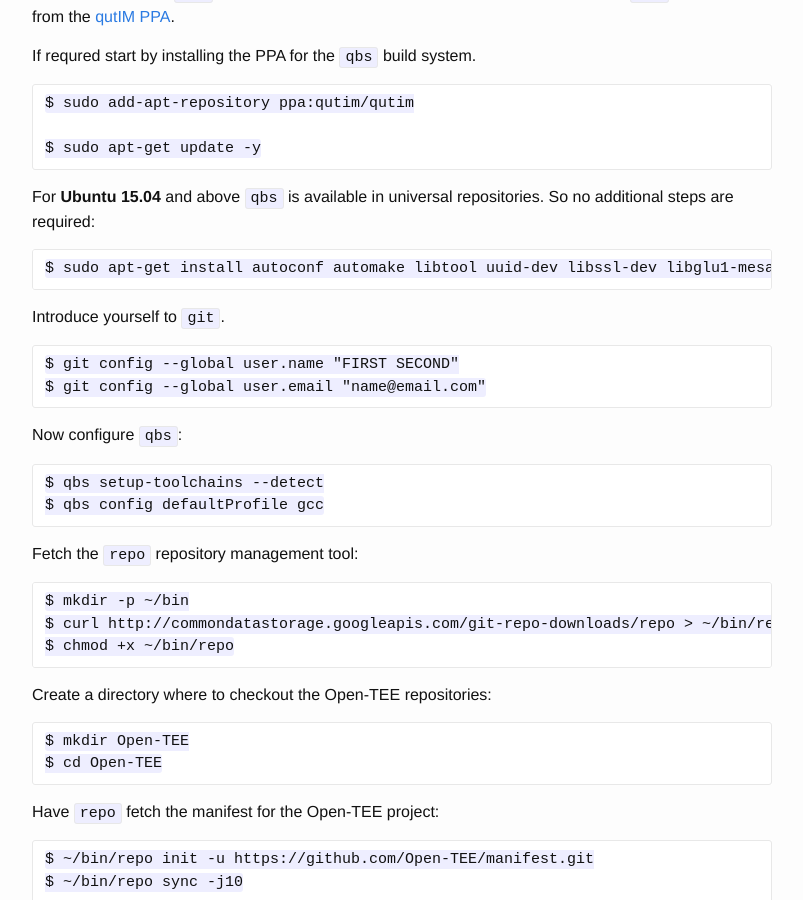
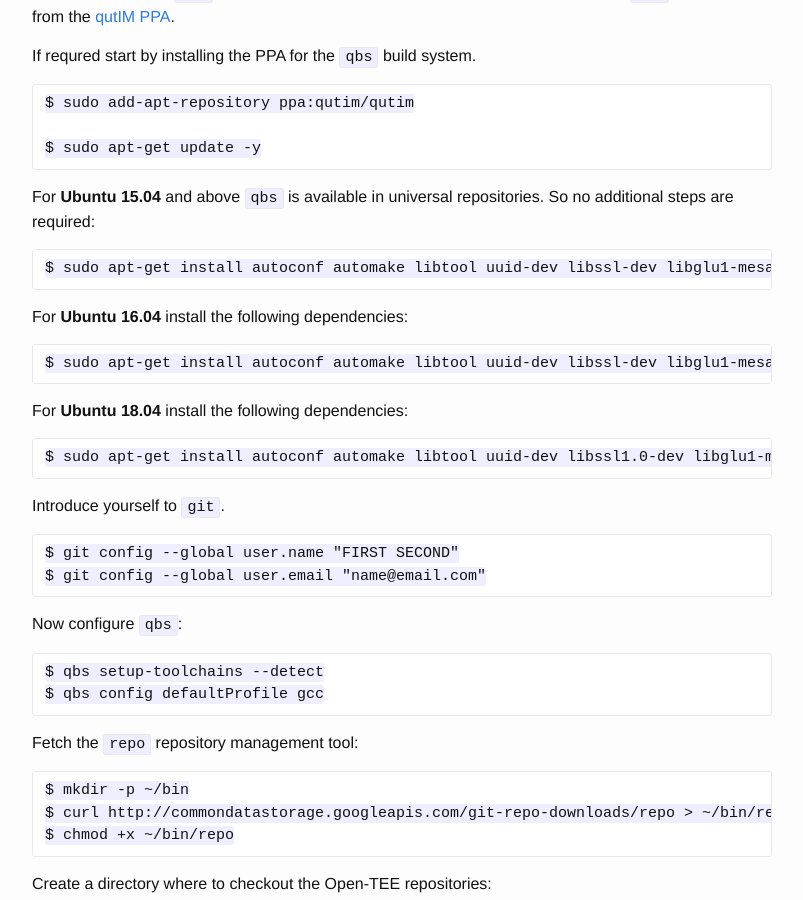
Before and after one commit to Open-TEE/Open-Tee.github.io, a Jekyll site: the page built from documentation.md, in a window 1280 px wide and 900 px high, scrolled down 1064 px. Shown: the whole window, without its empty margins (238-1041 px from the left). Built offline with Jekyll 4.4.1, drawn with Linux system fonts in a browser that asks for light colours.

Commit message:
Add package dependencies for Ubuntu 16.04 / 18.04 to README
Signed-off-by: Thomas Nyman <thomas.nyman@aalto.fi>

```diff
--- a/documentation.md
+++ b/documentation.md
@@ -48,8 +48,15 @@ If requred start by installing the PPA for the `qbs` build system.
 
 For **Ubuntu 15.04** and above `qbs` is available in universal repositories. So no additional steps are required:
 
-    $ sudo apt-get install autoconf automake libtool uuid-dev libssl-dev libglu1-mesa-dev libelfg0-dev mesa-common-dev build-essential git curl htop pkg-config qbs gdb libfuse-dev
+    $ sudo apt-get install autoconf automake libtool uuid-dev libssl-dev libglu1-mesa-dev libelfg0-dev mesa-common-dev build-essential git curl python htop pkg-config qbs gdb libfuse-dev
 
+For **Ubuntu 16.04** install the following dependencies:
+
+    $ sudo apt-get install autoconf automake libtool uuid-dev libssl-dev libglu1-mesa-dev libelf-dev mesa-common-dev build-essential git curl python htop pkg-config qbs gdb libfuse-dev
+
+For **Ubuntu 18.04** install the following dependencies:
+
+    $ sudo apt-get install autoconf automake libtool uuid-dev libssl1.0-dev libglu1-mesa-dev libelf-dev mesa-common-dev build-essential git curl python htop pkg-config qbs gdb libfuse-dev
 
 Introduce yourself to `git`.
 
```
